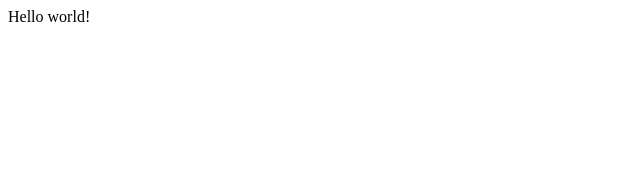
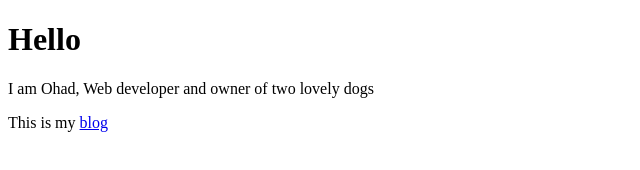
Before and after one commit to ohadgreen/og-portfolio, a Gatsby site: page / in a window 1280 px wide. Shown: the whole page, without its empty margins (0-640 px from the left). Built offline with nearby package versions, Linux system fonts and the light colour scheme; Gatsby itself is replaced by a stand-in of ours.

Commit message:
first commit

```diff
--- a/src/pages/index.js
+++ b/src/pages/index.js
@@ -1,3 +1,14 @@
 import React from "react"
+import { Link } from "gatsby";
 
-export default () => <div>Hello world!</div>
+const IndexPage = () => {
+    return (
+        <div>
+            <h1>Hello</h1>
+            <p>I am Ohad, Web developer and owner of two lovely dogs</p>
+            <p>This is my <Link to="/blog">blog</Link></p>
+        </div>
+    )
+}
+
+export default IndexPage;
```
Also changed, not shown: src/pages/blog.js (added, +12 -0 lines).
